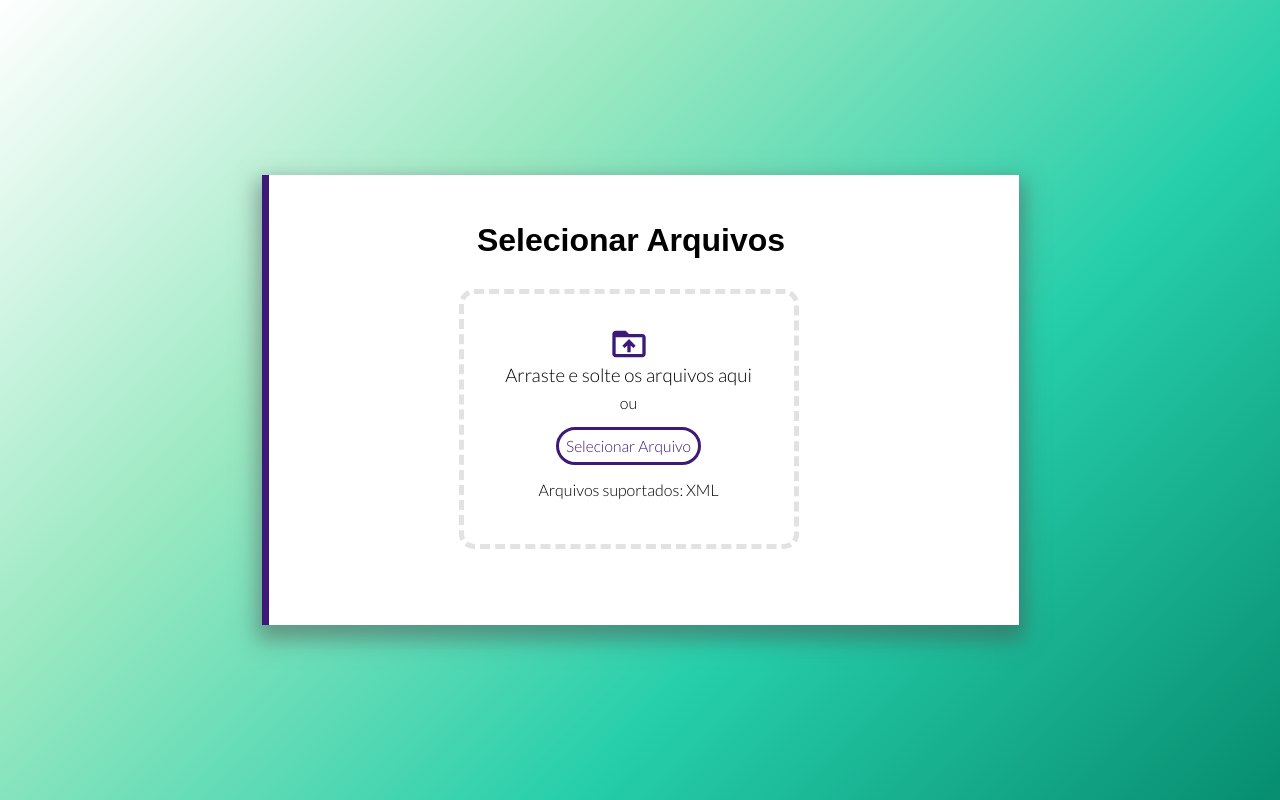
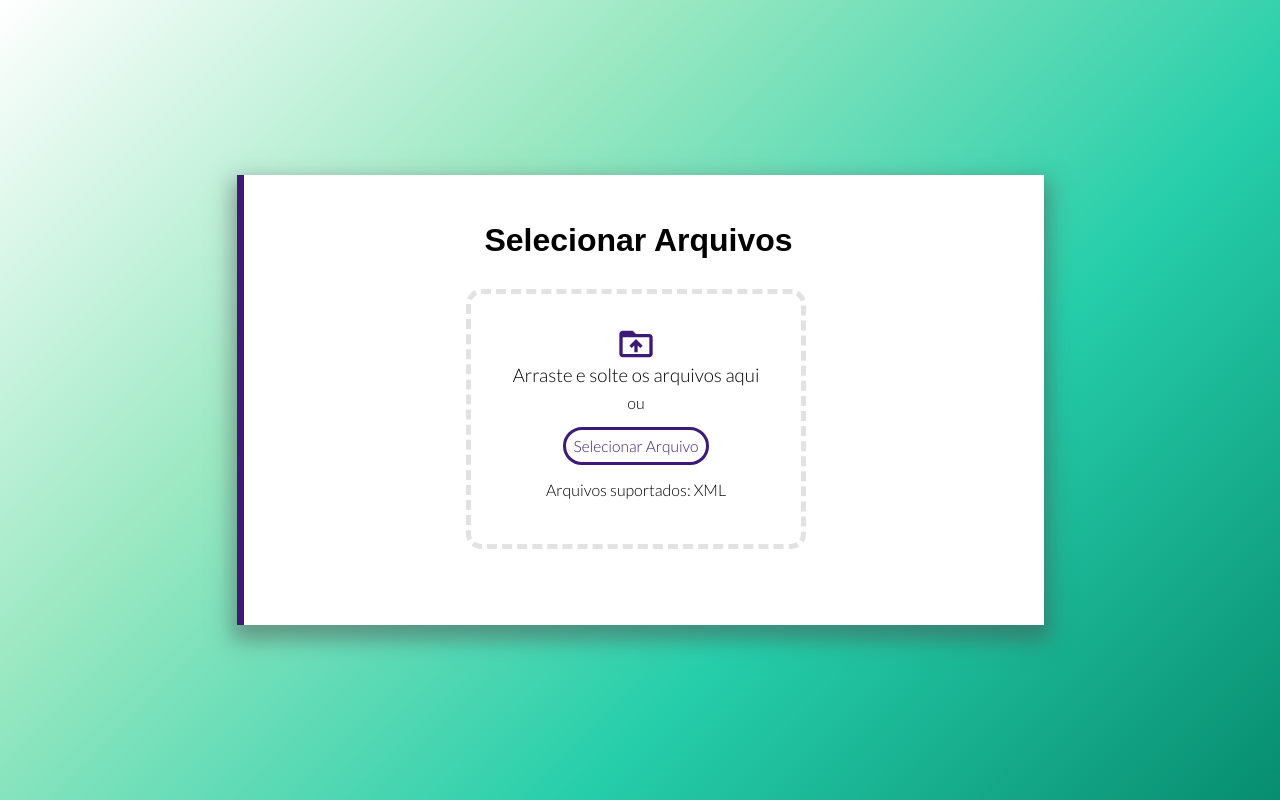
Before and after one commit to steaxlc/importarxmlnfe, a React (Create React App) app: page / in a window 1280 px wide. Built offline with nearby package versions, Linux system fonts and the light colour scheme; a web font is replaced by a local one.

Commit message:
pequenos ajustes

```diff
--- a/src/components/InputXML.js
+++ b/src/components/InputXML.js
@@ -17,7 +17,7 @@ function InputXML(props) {
 
   return (
     <div className='UploadCard'>
-      <div className={`TextoSelecionar ${esquerda ? 'TextoEsquerda' : ''}`}><h1>Selecionar Arquivos</h1></div>
+      <div className={`TextoSelecionar ${esquerda ? 'TextoEsquerda' : ''}`}><h1>Selecionar Arquivos {props.title }</h1></div>
       <div className="UploadButton"
         onDragOver={ handleDragOver}
         onDrop={handleOnDrop}>
--- a/src/index.css
+++ b/src/index.css
@@ -73,7 +73,7 @@ button:hover {
     align-items: center;
     justify-content: center;
     height: 450px;
-    width: 750px;
+    width: 800px;
     background: rgb(255, 255, 255);
     border-left: 7px solid #3D1A78;
     box-shadow: 0px 10px 20px 5px rgba(80, 80, 80, 0.5);
@@ -142,6 +142,7 @@ button:hover {
     display: block;
     background: white;
     margin-top: -30px;
+    margin-left: 15px;
 }
 
 .BotaoContinuar{
@@ -247,6 +248,10 @@ button:hover {
     background-color: #3D1A78 ;
     color: white;
     transition: 0.7s;
+}
+
+#checkbox{
+    margin-right: 10px;
 }
 
 .somaAliquota{
--- a/src/pages/ImportarXMLCFe.js
+++ b/src/pages/ImportarXMLCFe.js
@@ -45,7 +45,6 @@ function ImportarXMLCFe({dadosUsuarios}) {
   const dadosNotas = (dados) => {
     for (var nota in dados) {
       if (dados.hasOwnProperty(nota)) {
-        console.log(dados)
         var valorIPI;
         var valorCST = "00";
         var valorDesc, valorOutro, valorFrete, valorAliquota;
@@ -166,7 +165,7 @@ function ImportarXMLCFe({dadosUsuarios}) {
         return (
           <div className="centralizar">
             <div className="UploadBox" >
-            <InputXML
+            <InputXML title="CFe"
             setFiles={setFiles}
             />
             <div className="LadoDireito">
--- a/src/pages/ImportarXMLNFe.js
+++ b/src/pages/ImportarXMLNFe.js
@@ -164,7 +164,7 @@ function ImportarXMLNFe({dadosUsuarios}) {
         return (
           <div className="centralizar">
             <div className="UploadBox" >
-            <InputXML
+            <InputXML title="NFe"
             setFiles={setFiles}
             />
             <div className="LadoDireito">
```
